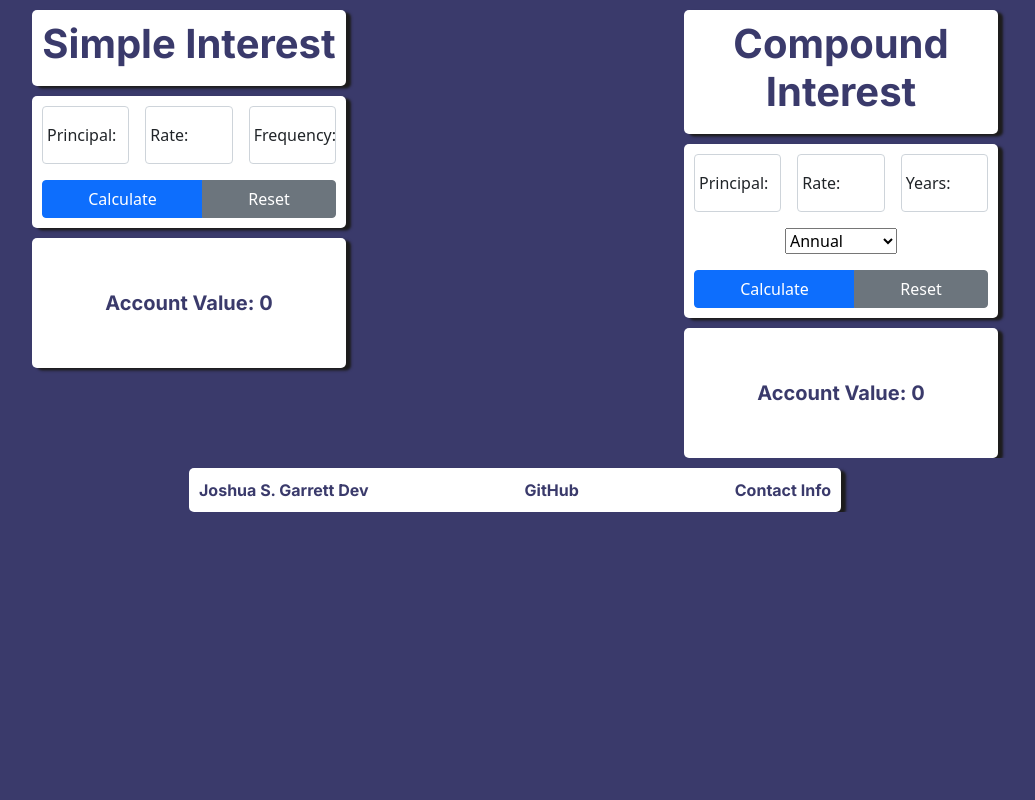
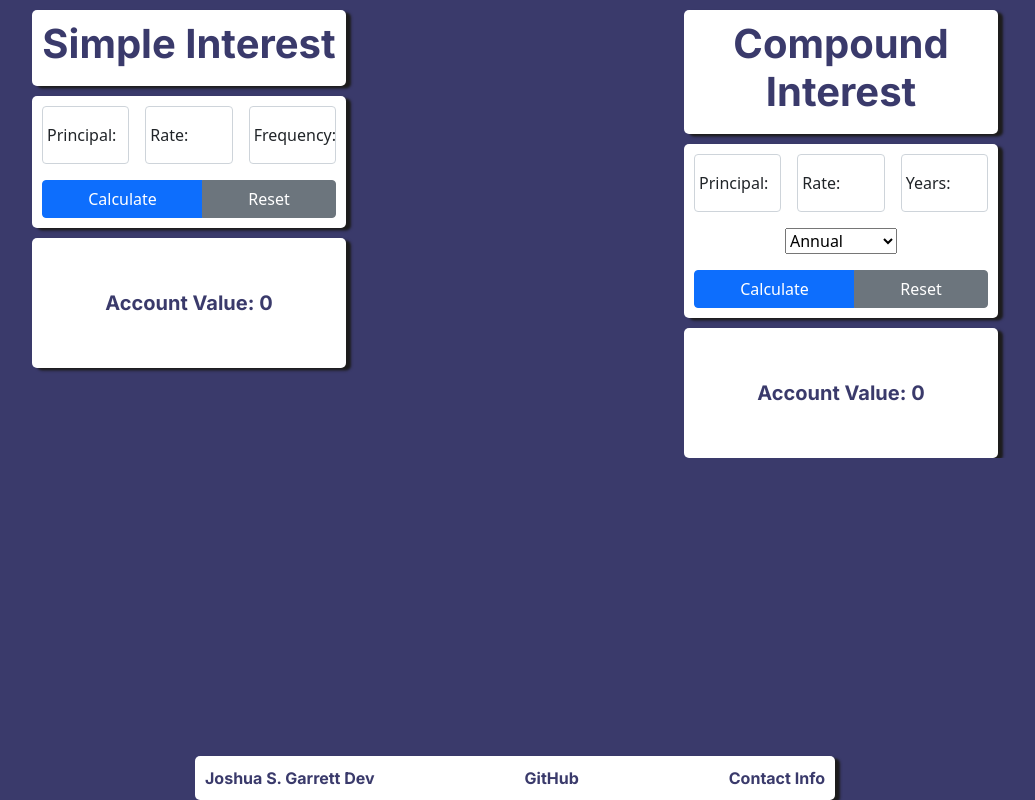
Before and after one commit to jsgarrett22/calculators-react, a React (Create React App) app: page / in a window 1280 px wide. Shown: the whole page, without its empty margins (125-1160 px from the left). Built offline with nearby package versions, Linux system fonts and the light colour scheme.

Commit message:
Refactored footer class

```diff
--- a/src/components/App.js
+++ b/src/components/App.js
@@ -34,7 +34,7 @@ export default function App() {
                     </div>
                 </div>
             </div>
-            <div className="row">
+            <div className="row--footer">
                 <div className="container">
                         <Footer/>
                 </div>
```
